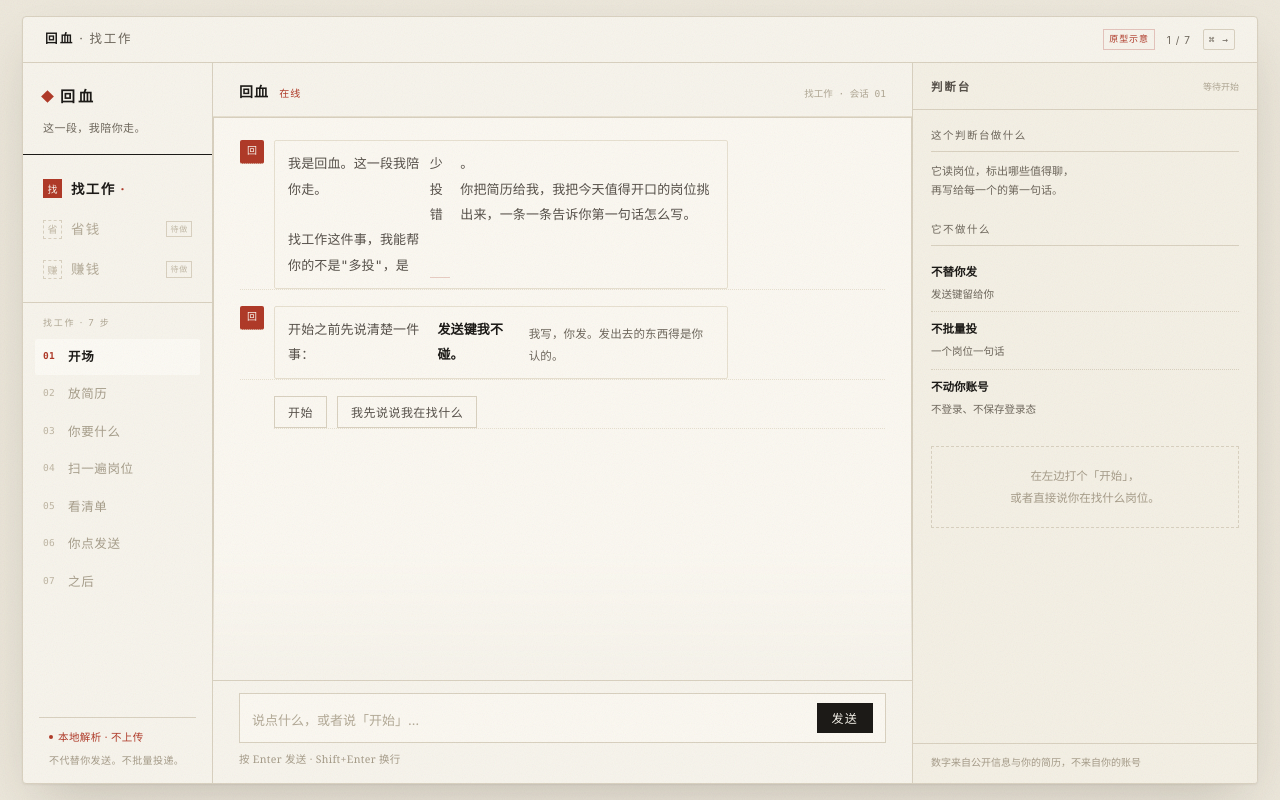
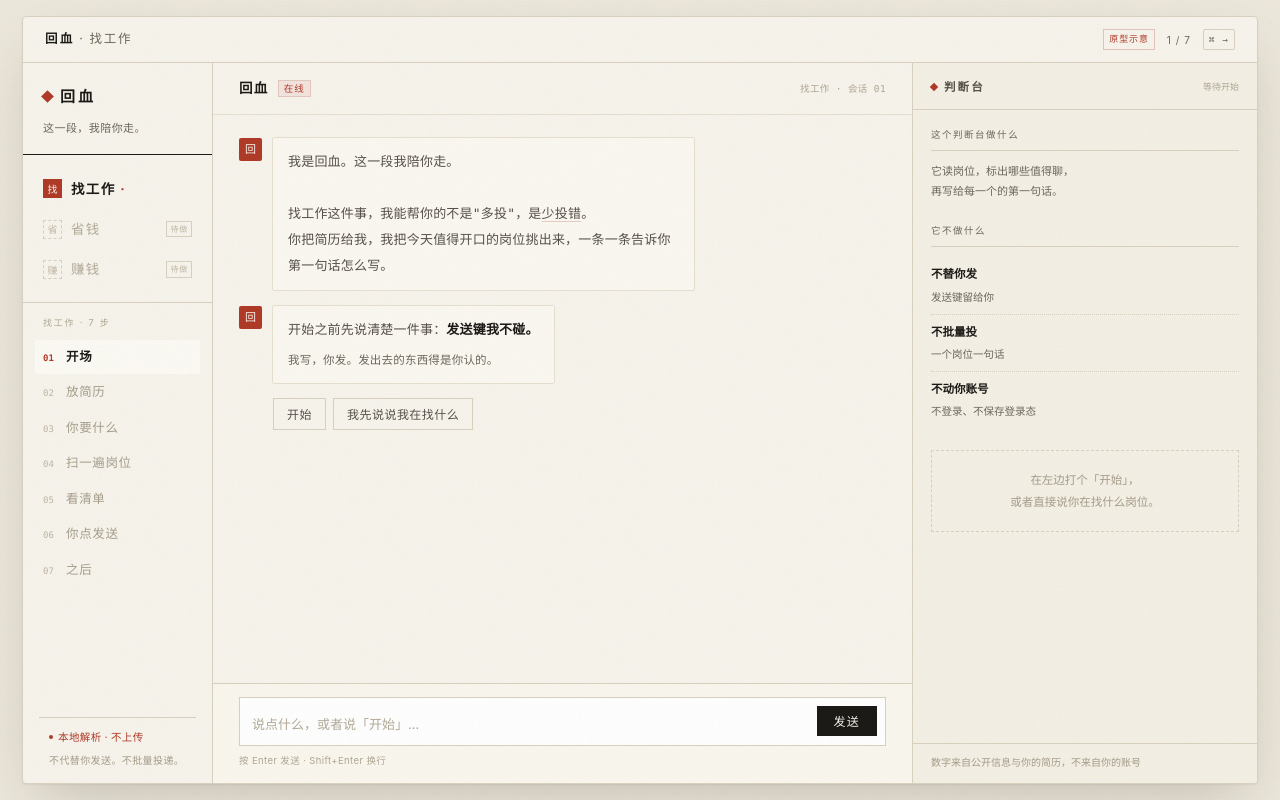
Before and after one commit to wblyy/boss-onboarding, a plain HTML site: page index.html in a window 1280 px wide. Drawn offline with Linux system fonts and the light colour scheme.

Commit message:
Fix resume card collapse and align three-pane layout
A stale .log div{display:flex} rule from the old log component was
flattening the resume card's rows into vertical columns. Remove the dead
selectors and give the card its own block layout.

Also tighten spacing across all three panes: baseline-align step numbers,
unify bubble widths, pin the composer, stop the panel clipping at the
bottom.

Co-Authored-By: Claude Code <noreply@anthropic.com>

```diff
--- a/index.html
+++ b/index.html
@@ -87,7 +87,7 @@
     color:#B5AFA3;padding-top:1px;
   }
   .steps li.done{color:var(--ink2)}
-  .steps li.done .n{color:var(--green)}
+  .steps li.done .n{color:var(--green);opacity:.75}
   .steps li.now{background:#fff;color:var(--ink);box-shadow:0 1px 2px rgba(30,25,18,.05);border:1px solid var(--line)}
   .steps li.now .n{color:var(--green);font-weight:600}
   .steps li.now:before{
@@ -240,12 +240,6 @@
     flex:1;overflow:hidden;font-family:var(--mono);font-size:11px;line-height:2.05;color:var(--ink3);
     mask-image:linear-gradient(#000 76%,transparent 100%);
   }
-  .log div{display:flex;gap:10px;animation:slide .25s ease both}
-  @keyframes slide{from{opacity:0;transform:translateX(-4px)}to{opacity:1;transform:none}}
-  .log .t{color:#C0B9AC;flex:none}
-  .log .m{color:var(--ink2)}
-  .log .m.skip{color:#A9A296}
-  .log .m.hit{color:var(--green)}
 
   .tally{display:flex;gap:26px;padding:14px 0;border-top:1px solid var(--line);margin-top:6px}
   .tally div{font-size:11px;color:var(--ink3)}
@@ -784,8 +778,6 @@
   .readbox{border-left:2px solid var(--brick)}
 
   /* ---- 日志与清单 ---- */
-  .log{border:1px solid var(--line);border-radius:0;background:var(--card)}
-  .log div{border-bottom:1px dotted var(--line2)}
   .job{border:1px solid var(--line);border-radius:0;background:transparent}
 
   .job.open{border-color:var(--ink)}
@@ -931,10 +923,10 @@
   .tab.soon .ti{border-style:dashed;color:#C2B9A6}
   .tab .tsoon{margin-left:auto;font-family:var(--sans);font-size:8px;letter-spacing:.1em;color:#C2B9A6;border:1px solid var(--line);padding:0 3px}
 
-  .subhead{font-family:var(--sans);font-size:9px;letter-spacing:.2em;color:#B0A794;padding:0 20px 8px}
+  .subhead{font-family:var(--sans);font-size:9px;letter-spacing:.2em;color:#B0A794;padding:0 20px 9px}
   .steps{list-style:none;padding:0 12px;flex:1}
-  .steps li{display:flex;gap:9px;align-items:flex-start;padding:7px 8px;font-size:12.5px;color:#A79E8B;letter-spacing:.05em;border-radius:2px;transition:.18s}
-  .steps li .n{font-family:var(--mono);font-size:9.5px;width:16px;flex:none;color:#BFB6A3;padding-top:1px}
+  .steps li{display:flex;gap:8px;align-items:baseline;padding:6px 8px;font-size:12.5px;color:#A79E8B;letter-spacing:.05em;border-radius:2px;transition:.18s}
+  .steps li .n{font-family:var(--mono);font-size:9px;width:15px;flex:none;color:#BFB6A3;letter-spacing:.02em}
   .steps li.done{color:var(--ink2)}
   .steps li.done .n{color:var(--green)}
   .steps li.now{color:var(--ink);font-weight:600;background:#FCFAF4}
@@ -946,25 +938,29 @@
   /* ---- 中：主对话 ---- */
   .talk{flex:1;min-width:0;display:flex;flex-direction:column;border-right:1px solid var(--line)}
   .talkhead{
-    flex:none;padding:16px 26px 12px;border-bottom:1px solid var(--line2);
-    display:flex;align-items:baseline;gap:10px;
-  }
-  .talkhead .who{font-size:14px;font-weight:600;letter-spacing:.08em}
-  .talkhead .st{font-family:var(--sans);font-size:10px;letter-spacing:.1em;color:var(--green)}
-  .talkhead .meta{margin-left:auto;font-family:var(--mono);font-size:9.5px;color:#B0A794}
+    flex:none;padding:0 26px;height:52px;
+    border-bottom:1px solid var(--line2);
+    display:flex;align-items:center;gap:9px;
+  }
+  .talkhead .who{font-size:13.5px;font-weight:600;letter-spacing:.1em}
+  .talkhead .st{font-family:var(--sans);font-size:9.5px;letter-spacing:.1em;color:var(--green);
+    border:1px solid var(--green-line);background:var(--green-soft);padding:0 5px;line-height:1.6}
+  .talkhead .meta{margin-left:auto;font-family:var(--mono);font-size:9.5px;color:#B0A794;letter-spacing:.04em}
 
   .log{flex:1;overflow-y:auto;padding:22px 26px 10px;scroll-behavior:smooth}
-  .turn{margin-bottom:16px;display:flex;gap:10px;align-items:flex-start}
+  .turn{margin-bottom:14px;display:flex;gap:10px;align-items:flex-start}
   .turn .ava{
-    width:24px;height:24px;flex:none;border-radius:2px;display:flex;align-items:center;justify-content:center;
-    font-size:10px;letter-spacing:0;
-  }
-  .turn.bot .ava{background:var(--brick);color:#FBF7EF}
+    width:23px;height:23px;flex:none;border-radius:2px;
+    display:flex;align-items:center;justify-content:center;
+    font-family:var(--sans);font-size:11px;line-height:1;
+    letter-spacing:0;margin-top:1px;
+  }
+  .turn.bot .ava{background:var(--brick);color:#FDF9F2;font-weight:500}
   .turn.me{flex-direction:row-reverse}
-  .turn.me .ava{background:transparent;border:1px solid var(--line);color:var(--ink3)}
+  .turn.me .ava{background:transparent;border:1px solid var(--line);color:var(--ink3);font-weight:500}
   .say{
-    max-width:min(58ch,86%);padding:10px 13px;font-size:13px;line-height:1.95;
-    border-radius:2px;letter-spacing:.01em;
+    max-width:min(54ch,84%);padding:11px 15px;font-size:13px;line-height:2;
+    border-radius:2px;letter-spacing:.015em;
   }
   .turn.bot .say{background:var(--card);border:1px solid var(--line2);color:var(--ink2)}
   .turn.me .say{background:#F0E9DA;border:1px solid var(--line);color:var(--ink)}
@@ -973,7 +969,7 @@
   .say .small{font-size:11.5px;color:var(--ink3);display:block;margin-top:6px}
 
   /* 对话里的选项 */
-  .opts{display:flex;flex-wrap:wrap;gap:7px;margin-left:34px;margin-bottom:18px}
+  .opts{display:flex;flex-wrap:wrap;gap:7px;margin:2px 0 18px 34px}
   .opt{
     font-family:var(--serif);font-size:12px;letter-spacing:.04em;
     padding:6px 13px;border:1px solid var(--line);background:transparent;
@@ -985,26 +981,26 @@
 
   /* 对话里的简历卡 / 岗位卡 */
   .cardline{
-    margin:0 0 16px 34px;border:1px solid var(--line);background:var(--card);
-    max-width:min(58ch,86%);
+    display:block;
+    margin:2px 0 16px 34px;border:1px solid var(--line);background:var(--card);
+    width:max-content;max-width:min(72%,460px);
   }
   .cardline .hd{
     padding:8px 12px;border-bottom:1px dotted var(--line);
-    font-size:11px;letter-spacing:.1em;color:var(--ink3);display:flex;align-items:center;gap:7px;
+    font-size:11px;letter-spacing:.06em;color:var(--ink3);display:flex;align-items:center;gap:6px;
+    white-space:nowrap;
   }
   .cardline .hd .ok{color:var(--green)}
-  .cardline .rows{padding:8px 12px}
-  .cardline .r{display:flex;gap:10px;font-size:12px;line-height:1.8;padding:2px 0}
-  .cardline .r .k{width:52px;flex:none;color:var(--ink3);font-size:11px}
-  .cardline .r .v{color:var(--ink2)}
+  .cardline .rows{display:block;padding:9px 12px}
+  .cardline .r{display:flex;gap:10px;font-size:12px;line-height:1.9;padding:1px 0;white-space:nowrap}
+  .cardline .r .k{width:34px;flex:none;color:var(--ink3);font-size:11px}
+  .cardline .r .v{color:var(--ink2);white-space:normal}
   .cardline .r .v b{color:var(--ink)}
 
-  .composer{
-    flex:none;border-top:1px solid var(--line);padding:12px 26px 14px;
-  }
+  .composer{flex:none;border-top:1px solid var(--line);padding:13px 26px 14px;background:#FAF7EE}
   .cbox{
     display:flex;gap:10px;align-items:flex-end;
-    border:1px solid var(--line);background:var(--card);padding:9px 12px;
+    border:1px solid var(--line);background:#fff;padding:8px 8px 8px 12px;
   }
   .cbox textarea{
     flex:1;border:0;background:transparent;resize:none;outline:none;
@@ -1014,12 +1010,12 @@
   .cbox textarea::placeholder{color:#B3AA97}
   .cbox .snd{
     font-family:var(--serif);font-size:12px;letter-spacing:.1em;
-    padding:5px 14px;border:1px solid var(--ink);background:var(--ink);color:var(--paper);
-    cursor:pointer;transition:.16s;flex:none;
+    padding:5px 16px;border:1px solid var(--ink);background:var(--ink);color:var(--paper);
+    cursor:pointer;transition:.16s;flex:none;margin-bottom:1px;
   }
   .cbox .snd:hover{background:#2C2A26}
   .cbox .snd:disabled{opacity:.35;cursor:not-allowed}
-  .underhint{font-size:10.5px;color:#A69C89;margin-top:7px;letter-spacing:.03em}
+  .underhint{font-family:var(--sans);font-size:9.5px;color:#B0A794;margin-top:6px;letter-spacing:.04em}
 
   /* ---- 右：判断台 ---- */
   .panel{
@@ -1029,18 +1025,20 @@
     flex:none;padding:14px 18px 11px;border-bottom:1px solid var(--line);
     display:flex;align-items:center;gap:8px;
   }
-  .phead .t{font-size:11.5px;letter-spacing:.16em;color:var(--ink2);font-weight:600}
+  .phead .t{font-size:11.5px;letter-spacing:.18em;color:var(--ink2);font-weight:600;
+    display:flex;align-items:center;gap:7px}
+  .phead .t:before{content:"";width:6px;height:6px;background:var(--brick);transform:rotate(45deg);flex:none}
   .phead .c{margin-left:auto;font-family:var(--mono);font-size:9px;color:#B0A794}
-  .pbody{flex:1;overflow-y:auto;padding:16px 18px}
+  .pbody{flex:1;overflow-y:auto;padding:16px 18px 26px;overscroll-behavior:contain}
 
   .pempty{
     border:1px dashed var(--line);padding:18px 14px;text-align:center;
     font-size:11.5px;line-height:1.9;color:#A69C89;
   }
-  .psec{margin-bottom:20px}
+  .psec{margin-bottom:22px}
   .psec .h{
-    font-size:10.5px;letter-spacing:.14em;color:var(--ink3);margin-bottom:9px;
-    padding-bottom:6px;border-bottom:1px solid var(--line);
+    font-family:var(--sans);font-size:9.5px;letter-spacing:.16em;color:var(--ink3);
+    margin-bottom:10px;padding-bottom:7px;border-bottom:1px solid var(--line);
   }
   .pbig{font-size:26px;font-weight:600;letter-spacing:.02em;line-height:1.2}
   .pbig small{font-size:11px;font-weight:400;color:var(--ink3);letter-spacing:.06em;margin-left:6px}
@@ -1429,7 +1427,7 @@ function askResume(){
     `);
     bubble('bot', `读完了。四段经历里，最值钱的只有一条：<br>
       <b>你把销售和交付的线下流程拆成了 31 个节点，14 天压到 6 天。</b><br>
-      这一条有对象、有动作、有结果。<span class="small">其他的要么是职责描述，要么是"参与了"。</span>`);
+      有对象、有动作、有结果。<br><span class="small">其他的要么是职责描述，要么是「参与了」。</span>`);
     later(()=>{
       bubble('bot', `这句话后面每一次跟 HR 开口，都要用它。`);
       options(['好','为什么只有这一条'], pick=>{
```
